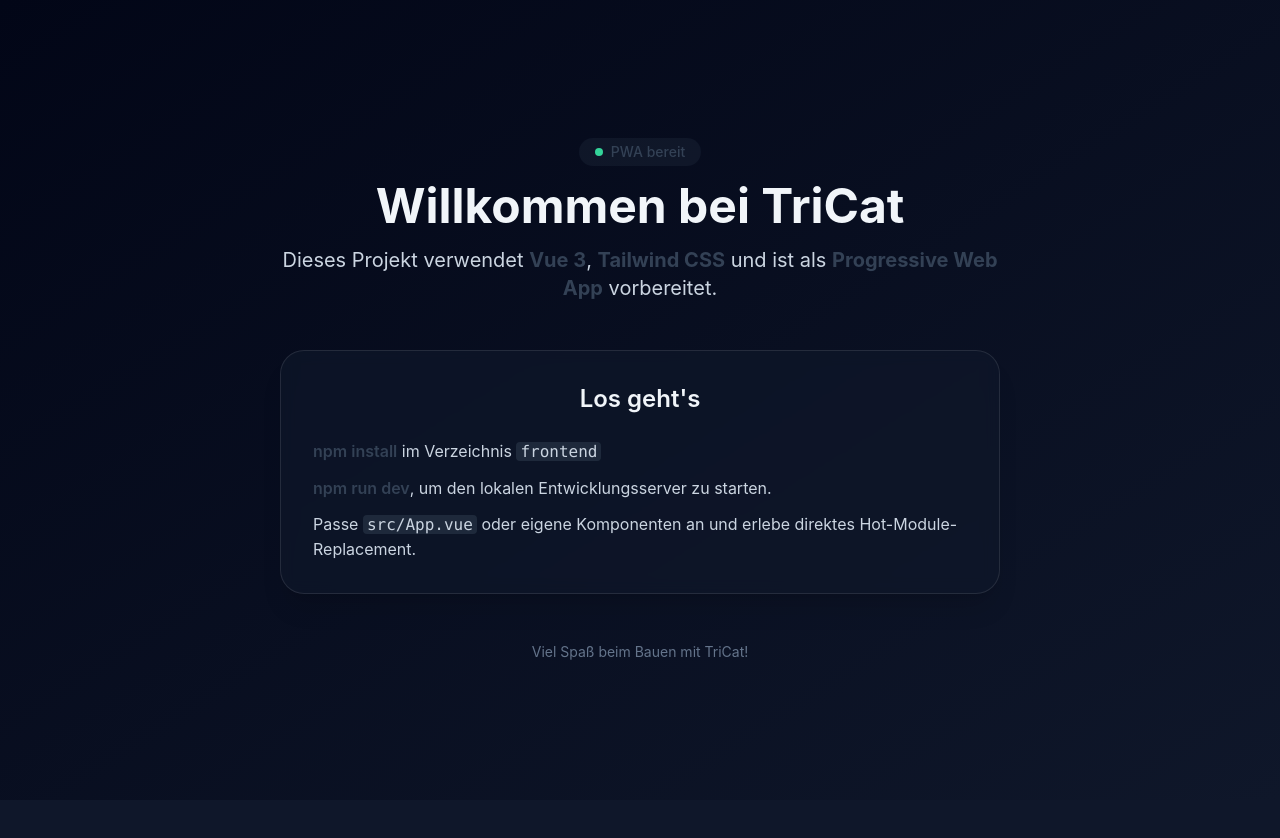
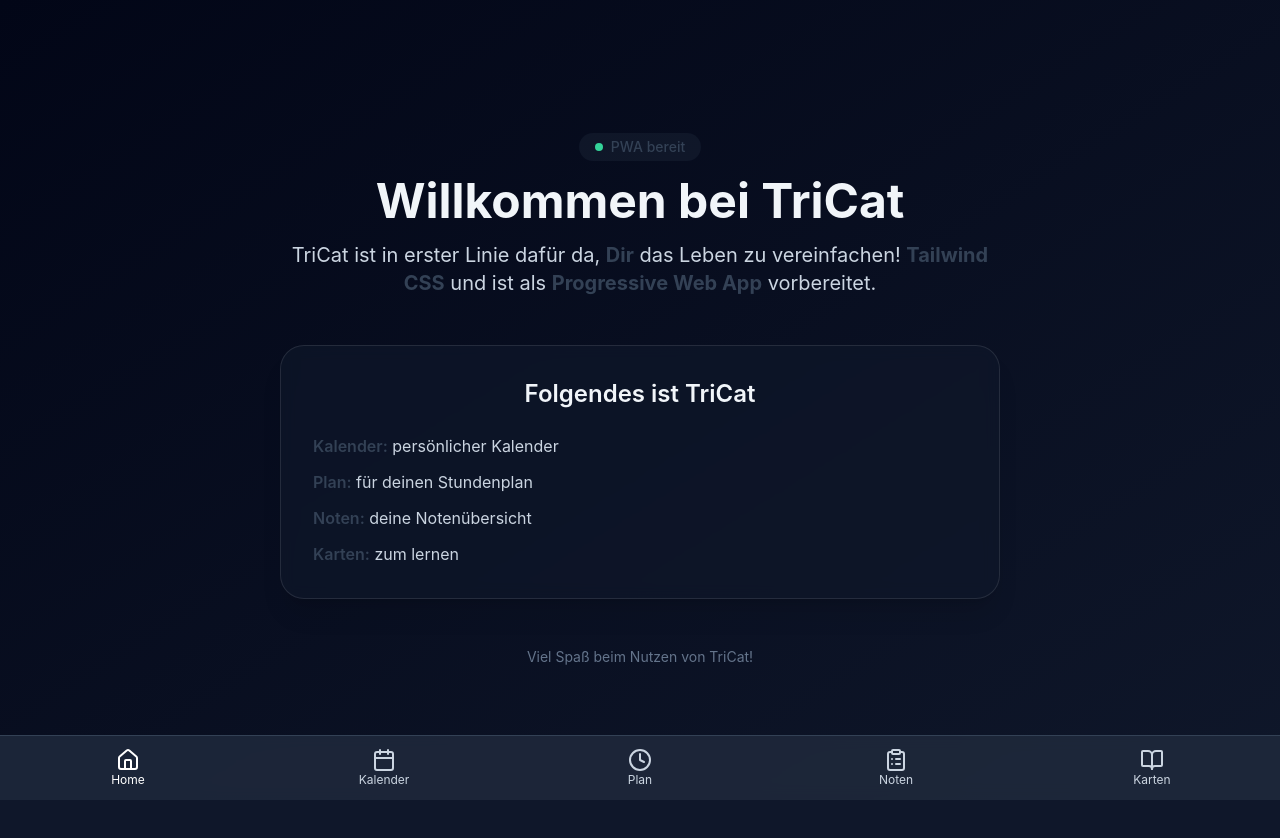
Before and after one commit to RichardTraverseDoor/TriCat, a Vue app in the folder frontend/: page / in a window 1280 px wide. Shown: the top 838 px of the page. Before the commit the page ends 800 px from the top, so only its background shows below. Built offline with nearby package versions, Linux system fonts and the light colour scheme.

Commit message:
ref: reorganize welcome page

```diff
--- a/frontend/src/App.vue
+++ b/frontend/src/App.vue
@@ -1,36 +1,15 @@
 <template>
-  <div class="min-h-screen bg-gradient-to-br from-brand-dark to-slate-900">
-    <main class="mx-auto flex min-h-screen max-w-3xl flex-col items-center justify-center gap-12 px-6 text-center">
-      <header class="space-y-4">
-        <span class="inline-flex items-center gap-2 rounded-full bg-brand-light/20 px-4 py-1 text-sm font-medium text-brand-light">
-          <span class="inline-block h-2 w-2 rounded-full bg-emerald-400"></span>
-          PWA bereit
-        </span>
-        <h1 class="text-4xl font-bold md:text-5xl">Willkommen bei TriCat</h1>
-        <p class="text-lg text-slate-300 md:text-xl">
-          Dieses Projekt verwendet <strong class="text-brand-light">Vue 3</strong>,
-          <strong class="text-brand-light">Tailwind CSS</strong> und ist als
-          <strong class="text-brand-light">Progressive Web App</strong> vorbereitet.
-        </p>
-      </header>
+  <div class="min-h-screen flex flex-col bg-slate-900 text-slate-100">
+    <main class="flex-1 pb-20">
+      <!-- RouterView = Platzhalter für alle Seiten -->
+      <RouterView />
+    </main>
 
-      <section class="flex w-full flex-col gap-6 rounded-3xl border border-white/10 bg-slate-900/70 p-8 shadow-xl backdrop-blur">
-        <h2 class="text-2xl font-semibold">Los geht's</h2>
-        <ol class="space-y-3 text-left text-slate-300">
-          <li><span class="font-semibold text-brand-light">npm install</span> im Verzeichnis <code class="rounded bg-slate-800 px-1">frontend</code></li>
-          <li><span class="font-semibold text-brand-light">npm run dev</span>, um den lokalen Entwicklungsserver zu starten.</li>
-          <li>
-            Passe <code class="rounded bg-slate-800 px-1">src/App.vue</code> oder eigene Komponenten an und erlebe direktes
-            Hot-Module-Replacement.
-          </li>
-        </ol>
-      </section>
-
-      <footer class="text-sm text-slate-500">
-        Viel Spaß beim Bauen mit TriCat!
-      </footer>
-    </main>
+    <!-- Navigationsleiste unten -->
+    <NavBar />
   </div>
 </template>
 
-<script setup lang="ts"></script>
+<script setup lang="ts">
+import NavBar from './components/NavBar.vue'
+</script>
--- a/frontend/src/views/HomeView.vue
+++ b/frontend/src/views/HomeView.vue
@@ -1,6 +1,32 @@
 <template>
-  <section class="p-4 space-y-4">
-    <h1 class="text-2xl font-bold">TriCat 🐾</h1>
-    <p class="text-slate-300">Willkommen! Wähle ein Modul unten in der Navigation.</p>
-  </section>
+  <div class="min-h-screen bg-gradient-to-br from-brand-dark to-slate-900">
+    <main class="mx-auto flex min-h-screen max-w-3xl flex-col items-center justify-center gap-12 px-6 text-center">
+      <header class="space-y-4">
+        <span class="inline-flex items-center gap-2 rounded-full bg-brand-light/20 px-4 py-1 text-sm font-medium text-brand-light">
+          <span class="inline-block h-2 w-2 rounded-full bg-emerald-400"></span>
+          PWA bereit
+        </span>
+        <h1 class="text-4xl font-bold md:text-5xl">Willkommen bei TriCat</h1>
+        <p class="text-lg text-slate-300 md:text-xl">
+          TriCat ist in erster Linie dafür da, <strong class="text-brand-light">Dir</strong> das Leben zu vereinfachen!
+          <strong class="text-brand-light">Tailwind CSS</strong> und ist als
+          <strong class="text-brand-light">Progressive Web App</strong> vorbereitet.
+        </p>
+      </header>
+
+      <section class="flex w-full flex-col gap-6 rounded-3xl border border-white/10 bg-slate-900/70 p-8 shadow-xl backdrop-blur">
+        <h2 class="text-2xl font-semibold">Folgendes ist TriCat</h2>
+        <ol class="space-y-3 text-left text-slate-300">
+          <li><span class="font-semibold text-brand-light">Kalender:</span> persönlicher Kalender</li>
+          <li><span class="font-semibold text-brand-light">Plan:</span> für deinen Stundenplan</li>
+          <li><span class="font-semibold text-brand-light">Noten:</span> deine Notenübersicht</li>
+          <li><span class="font-semibold text-brand-light">Karten:</span> zum lernen</li>
+        </ol>
+      </section>
+
+      <footer class="text-sm text-slate-500">
+        Viel Spaß beim Nutzen von TriCat!
+      </footer>
+    </main>
+  </div>
 </template>
```
